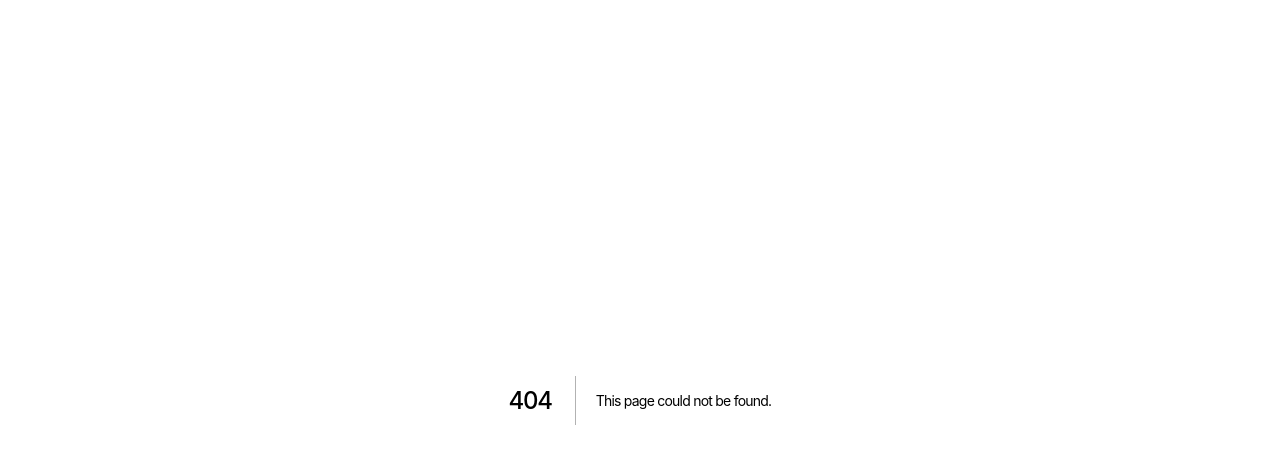
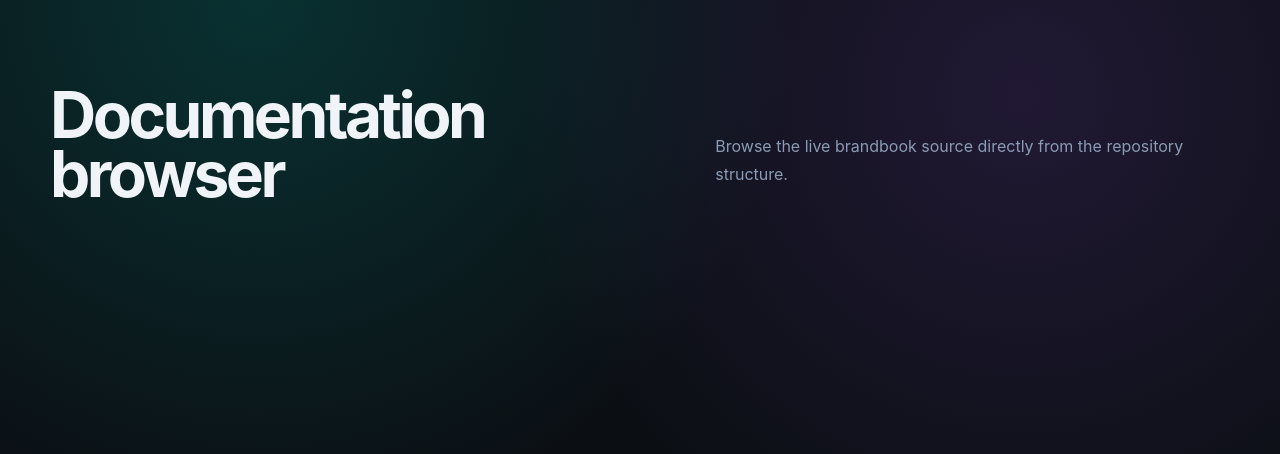
Before and after one commit to getmetraly/brandbook, a Next.js app in the folder site/: page /docs in a window 1280 px wide. Before the commit this address had no page. Shown: the top 454 px of the page. Built offline with nearby package versions, Linux system fonts and the light colour scheme.

Commit message:
Add documentation browser index page

```diff
--- /dev/null
+++ b/site/app/docs/page.tsx
@@ -0,0 +1,45 @@
+import Link from "next/link";
+import { getAllDocs } from "@/lib/docs";
+
+export default function DocsIndexPage() {
+  const docs = getAllDocs();
+
+  const grouped = docs.reduce<Record<string, typeof docs>>((acc, doc) => {
+    acc[doc.section] ||= [];
+    acc[doc.section].push(doc);
+    return acc;
+  }, {});
+
+  return (
+    <main className="shell" style={{ padding: "64px 0" }}>
+      <div className="section-head">
+        <h1 style={{ fontSize: "clamp(42px,5vw,72px)" }}>Documentation browser</h1>
+        <p>
+          Browse the live brandbook source directly from the repository structure.
+        </p>
+      </div>
+
+      {Object.entries(grouped).map(([section, items]) => (
+        <section key={section} className="section">
+          <div className="section-head">
+            <h2>{section}</h2>
+            <p>{items.length} document(s)</p>
+          </div>
+
+          <div className="card-grid">
+            {items.map((doc) => (
+              <Link
+                key={`${doc.section}-${doc.slug.join("/")}`}
+                href={`/docs/${doc.section}/${doc.slug.join("/")}`}
+                className="card"
+              >
+                <h3>{doc.title}</h3>
+                <p>{doc.slug.join("/")}</p>
+              </Link>
+            ))}
+          </div>
+        </section>
+      ))}
+    </main>
+  );
+}
```
